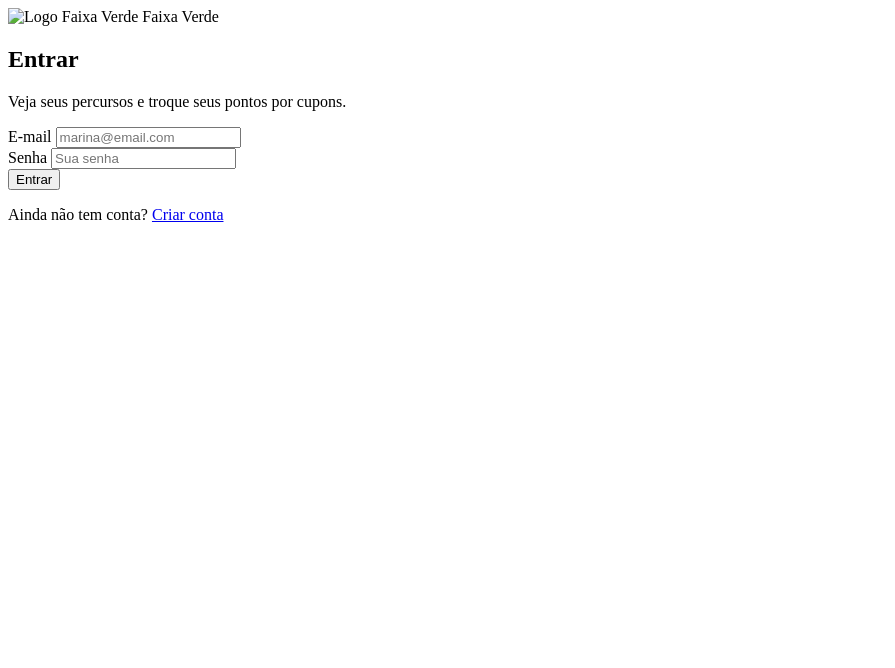
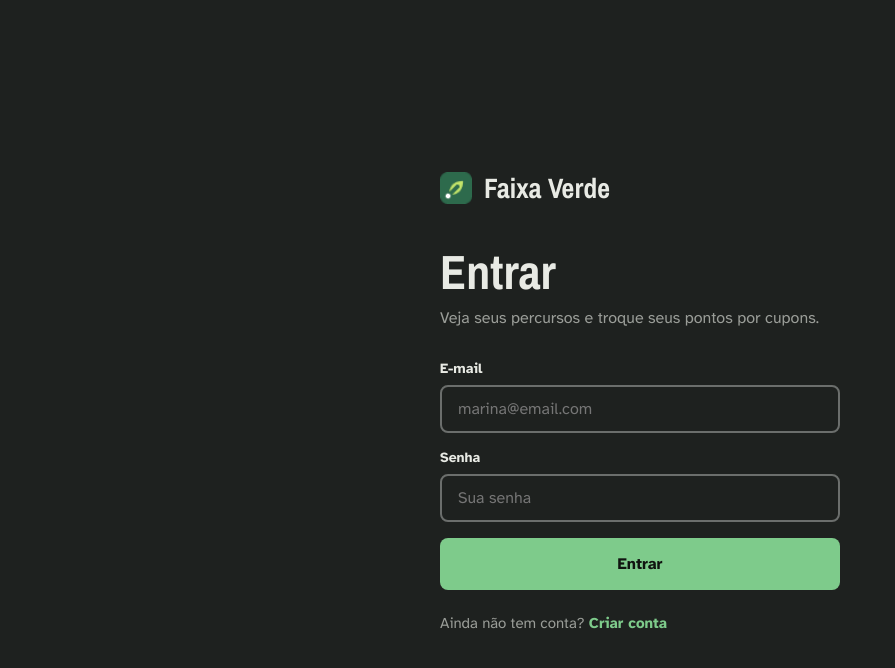
Before and after one commit to Gs-Web-Development-1ESPS/gs-faixa-verde-web-development, a plain HTML site: page index.html in a window 1280 px wide. Shown: the whole page, without its empty margins (0-895 px from the left). Drawn offline with nearby package versions, Linux system fonts and the light colour scheme.

Commit message:
style: cria o estilo base e estiliza a tela de login

```diff
--- a/index.html
+++ b/index.html
@@ -3,6 +3,10 @@
 <head>
     <meta charset="UTF-8">
     <meta name="viewport" content="width=device-width, initial-scale=1.0">
+    <link rel="preconnect" href="https://fonts.googleapis.com">
+    <link rel="preconnect" href="https://fonts.gstatic.com" crossorigin>
+    <link href="https://fonts.googleapis.com/css2?family=Archivo+Narrow:wght@600;700&family=Atkinson+Hyperlegible:wght@400;700&family=JetBrains+Mono:wght@400;500;700&display=swap" rel="stylesheet">
+    <link rel="stylesheet" href="./src/css/style.css">
     <title>Faixa Verde | Entrar</title>
 </head>
 <body>
--- /dev/null
+++ b/src/css/style.css
@@ -0,0 +1,135 @@
+* {
+    box-sizing: border-box;
+}
+
+body {
+    margin: 0;
+    padding: 0;
+    background-color: #1e211f;
+    color: #e8eae4;
+    font-family: 'Atkinson Hyperlegible', 'Segoe UI', sans-serif;
+    font-size: 16px;
+}
+
+h1,
+h2,
+h3,
+p,
+ul {
+    margin: 0;
+    padding: 0;
+}
+
+ul {
+    list-style: none;
+}
+
+.logo {
+    display: flex;
+    align-items: center;
+    gap: 12px;
+}
+
+.logo__icone {
+    width: 32px;
+    height: 32px;
+}
+
+.logo__nome {
+    font-family: 'Archivo Narrow', sans-serif;
+    font-size: 28px;
+    font-weight: 700;
+}
+
+.campo {
+    margin-bottom: 16px;
+}
+
+.campo__rotulo {
+    display: block;
+    margin-bottom: 8px;
+    font-size: 14px;
+    font-weight: 700;
+}
+
+.campo__entrada {
+    width: 360px;
+    height: 48px;
+    padding: 0 16px;
+    background-color: #1e211f;
+    color: #e8eae4;
+    border: 2px solid #6b6e6c;
+    border-radius: 8px;
+    font-family: 'Atkinson Hyperlegible', 'Segoe UI', sans-serif;
+    font-size: 16px;
+}
+
+.botao-principal {
+    width: 360px;
+    height: 52px;
+    background-color: #7ecb8b;
+    color: #101410;
+    border: none;
+    border-radius: 8px;
+    font-family: 'Atkinson Hyperlegible', 'Segoe UI', sans-serif;
+    font-size: 16px;
+    font-weight: 700;
+    cursor: pointer;
+}
+
+.botao-principal:hover {
+    background-color: #9bdba6;
+}
+
+.botao-contorno {
+    padding: 10px 16px;
+    color: #e8eae4;
+    border: 2px solid #6b6e6c;
+    border-radius: 8px;
+    text-decoration: none;
+}
+
+.botao-contorno:hover {
+    border-color: #7ecb8b;
+}
+
+.container-login {
+    height: 800px;
+    display: flex;
+    justify-content: center;
+    align-items: center;
+}
+
+.container-login__conteudo {
+    width: 400px;
+}
+
+.container-login__titulo {
+    margin-top: 32px;
+    font-family: 'Archivo Narrow', sans-serif;
+    font-size: 48px;
+    font-weight: 700;
+}
+
+.container-login__subtitulo {
+    margin-top: 4px;
+    margin-bottom: 32px;
+    color: #9a9d98;
+}
+
+.container-login .campo__entrada,
+.container-login .botao-principal {
+    width: 400px;
+}
+
+.container-login__rodape {
+    margin-top: 24px;
+    color: #9a9d98;
+    font-size: 15px;
+}
+
+.container-login__rodape a {
+    color: #7ecb8b;
+    font-weight: 700;
+    text-decoration: none;
+}
```
Also changed, not shown: src/img/logo.png (added).
